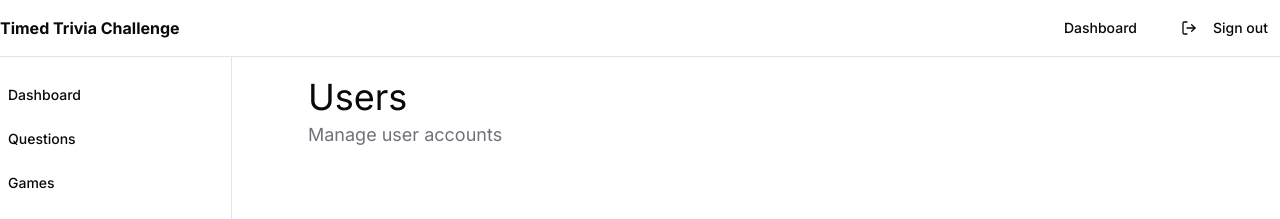
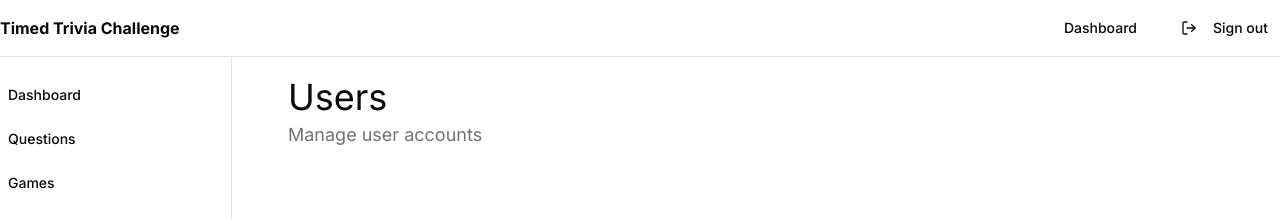
Before and after one commit to rexedge/timed-trivia-challenge, a Next.js app: page /admin/user in a window 1280 px wide. Shown: the top 219 px of the page. Built offline with nearby package versions, Linux system fonts and the light colour scheme; no server answers; the database is empty; sample sign-in values are in the browser's storage.

Commit message:
layout repairs

```diff
--- a/components/admin/admin-shell.tsx
+++ b/components/admin/admin-shell.tsx
@@ -11,7 +11,7 @@ export function AdminShell({ children }: AdminShellProps) {
         <aside className="fixed top-14 z-30 -ml-2 hidden h-[calc(100vh-3.5rem)] w-full shrink-0 md:sticky md:block">
           <AdminNav />
         </aside>
-        <main className="flex w-full flex-col overflow-hidden p-5">
+        <main className="flex w-full flex-col overflow-hidden py-5">
           {children}
         </main>
       </div>
```
